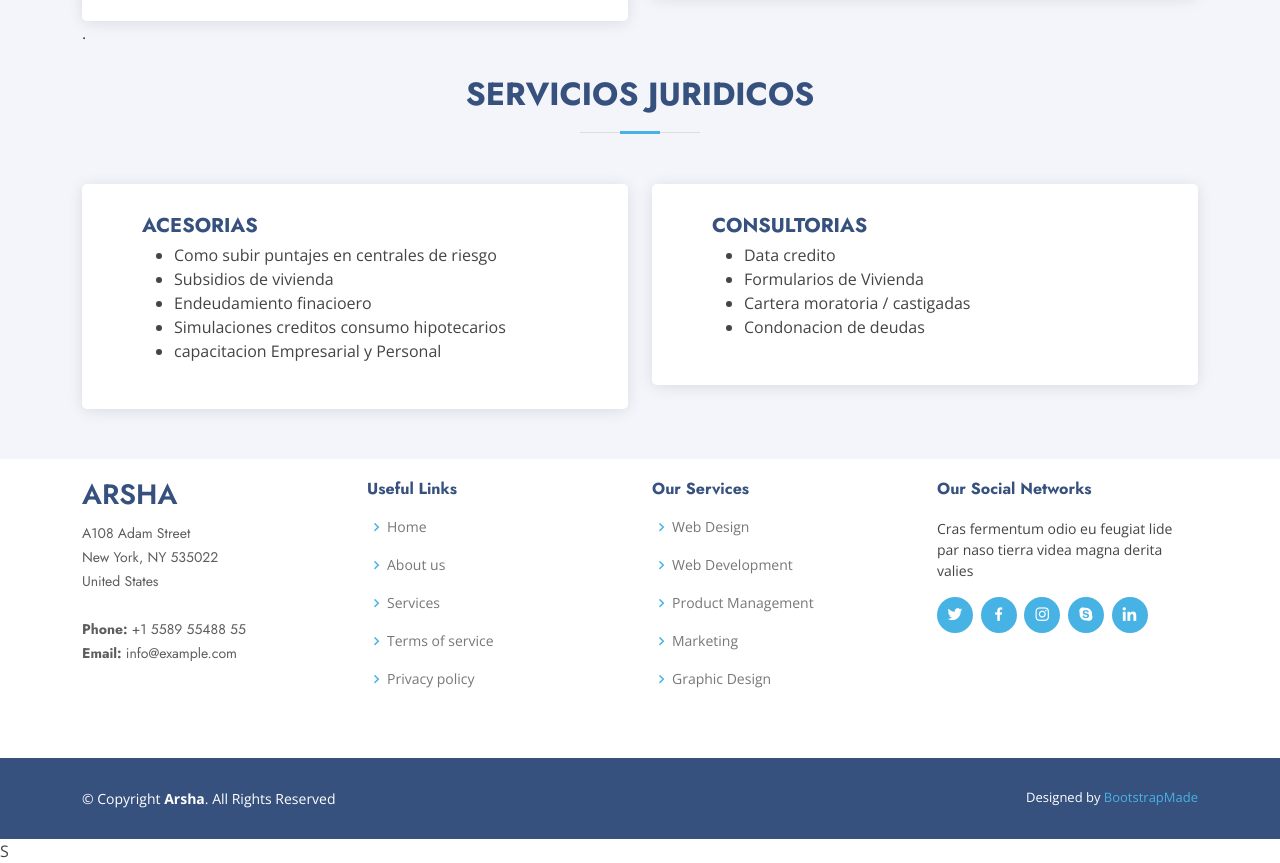
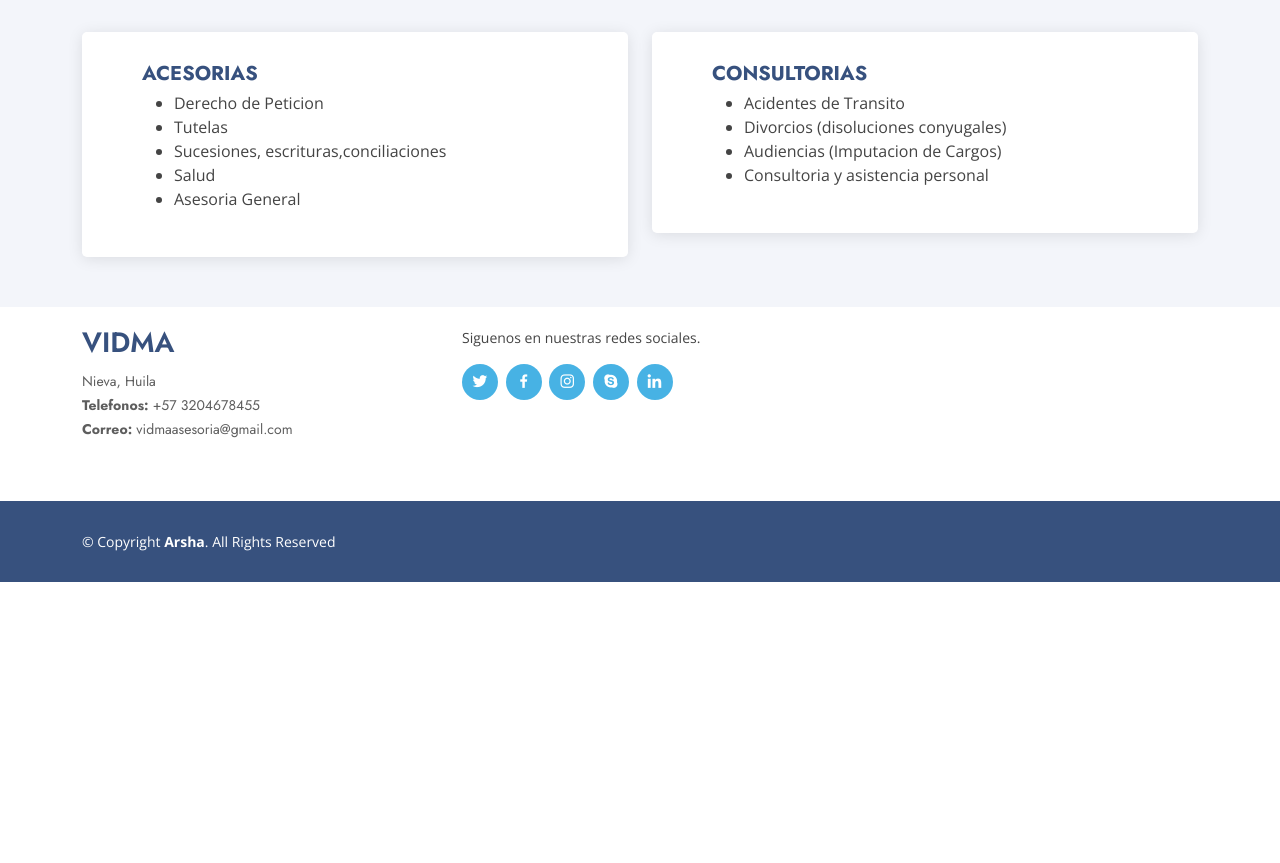
Before and after one commit to storeroAss/VIDMA, a plain HTML site: page oportunidades.html in a window 1280 px wide. Shown: the part 1032-1895 px from the top of the page. After the commit the page ends 1614 px from the top, so only its background shows below. Drawn offline with nearby package versions, Linux system fonts and the light colour scheme.

Commit message:
se corrigio todos los errores

```diff
--- a/oportunidades.html
+++ b/oportunidades.html
@@ -52,17 +52,12 @@
     </div>
   </header><!-- End Header -->
 
-  <!-- ======= Hero Section ======= -->
-  <section id="hero" class="d-flex align-items-center">
+  <div class="container">
+        <img src="assets/img/hero-ing.jpeg" class="img-fluid animated" alt="">
 
-    <div class="container">
-      <div class="col-lg-8" data-aos="zoom-in" data-aos-delay="200">
-        <img src="assets/img/hero-ing.jpeg" class="img-fluid animated" alt="">
-        </div>
-    </div>
-  </section><!-- End Hero -->
+  </div>
 
-  <!-- ======= Team Section ======= -->
+  <!-- ======= Servicio Section ======= -->
   <section id="team" class="team section-bg">
     <div class="container" data-aos="fade-up">
 
@@ -117,11 +112,11 @@
             <div class="member-info">
               <h4>ACESORIAS</h4>
               <ul>
-                <li>Como subir puntajes en centrales de riesgo</li>
-                <li>Subsidios de vivienda</li>
-                <li>Endeudamiento finacioero</li>
-                <li>Simulaciones creditos consumo hipotecarios</li>
-                <li>capacitacion Empresarial y Personal</li>
+                <li>Derecho de Peticion</li>
+                <li>Tutelas</li>
+                <li>Sucesiones, escrituras,conciliaciones</li>
+                <li>Salud</li>
+                <li>Asesoria General</li>
               </ul>
             </div>
           </div>
@@ -132,17 +127,17 @@
             <div class="member-info">
               <h4>CONSULTORIAS</h4>
               <ul>
-                <li>Data credito</li>
-                <li>Formularios de Vivienda</li>
-                <li>Cartera moratoria / castigadas</li>
-                <li>Condonacion de deudas</li>
+                <li>Acidentes de Transito</li>
+                <li>Divorcios (disoluciones conyugales)</li>
+                <li>Audiencias (Imputacion de Cargos)</li>
+                <li>Consultoria y asistencia personal</li>
               </ul>
             </div>
           </div>
         </div>
 
     </div>
-  </section><!-- End Team Section -->
+  </section><!-- End servicios Section -->
 
   <!-- ======= Footer ======= -->
   <footer id="footer">
@@ -150,42 +145,16 @@
       <div class="container">
         <div class="row">
 
-          <div class="col-lg-3 col-md-6 footer-contact">
-            <h3>Arsha</h3>
+          <div class="col-lg-4 col-md-2 footer-contact">
+            <h3>VIDMA</h3>
             <p>
-              A108 Adam Street <br>
-              New York, NY 535022<br>
-              United States <br><br>
-              <strong>Phone:</strong> +1 5589 55488 55<br>
-              <strong>Email:</strong> info@example.com<br>
+              Nieva, Huila <br>
+              <strong>Telefonos:</strong> +57 3204678455<br>
+              <strong>Correo:</strong> vidmaasesoria@gmail.com<br>
             </p>
           </div>
-
-          <div class="col-lg-3 col-md-6 footer-links">
-            <h4>Useful Links</h4>
-            <ul>
-              <li><i class="bx bx-chevron-right"></i> <a href="#">Home</a></li>
-              <li><i class="bx bx-chevron-right"></i> <a href="#">About us</a></li>
-              <li><i class="bx bx-chevron-right"></i> <a href="#">Services</a></li>
-              <li><i class="bx bx-chevron-right"></i> <a href="#">Terms of service</a></li>
-              <li><i class="bx bx-chevron-right"></i> <a href="#">Privacy policy</a></li>
-            </ul>
-          </div>
-
-          <div class="col-lg-3 col-md-6 footer-links">
-            <h4>Our Services</h4>
-            <ul>
-              <li><i class="bx bx-chevron-right"></i> <a href="#">Web Design</a></li>
-              <li><i class="bx bx-chevron-right"></i> <a href="#">Web Development</a></li>
-              <li><i class="bx bx-chevron-right"></i> <a href="#">Product Management</a></li>
-              <li><i class="bx bx-chevron-right"></i> <a href="#">Marketing</a></li>
-              <li><i class="bx bx-chevron-right"></i> <a href="#">Graphic Design</a></li>
-            </ul>
-          </div>
-
-          <div class="col-lg-3 col-md-6 footer-links">
-            <h4>Our Social Networks</h4>
-            <p>Cras fermentum odio eu feugiat lide par naso tierra videa magna derita valies</p>
+          <div class="col-lg-4 col-md-2 footer-links">
+            <p>Siguenos en nuestras redes sociales.</p>
             <div class="social-links mt-3">
               <a href="#" class="twitter"><i class="bx bxl-twitter"></i></a>
               <a href="#" class="facebook"><i class="bx bxl-facebook"></i></a>
@@ -194,7 +163,6 @@
               <a href="#" class="linkedin"><i class="bx bxl-linkedin"></i></a>
             </div>
           </div>
-
         </div>
       </div>
     </div>
@@ -208,23 +176,9 @@
         <!-- You can delete the links only if you purchased the pro version. -->
         <!-- Licensing information: https://bootstrapmade.com/license/ -->
         <!-- Purchase the pro version with working PHP/AJAX contact form: https://bootstrapmade.com/arsha-free-bootstrap-html-template-corporate/ -->
-        Designed by <a href="https://bootstrapmade.com/">BootstrapMade</a>
       </div>
     </div>
-  </footer><!-- End Footer -->S
-
-
-
-
-
-
-
-
-
-
-
-
-
+  </footer><!-- End Footer -->
 
   <!-- Vendor JS Files -->
   <script src="assets/vendor/aos/aos.js"></script>
@@ -233,7 +187,6 @@
   <script src="assets/vendor/isotope-layout/isotope.pkgd.min.js"></script>
   <script src="assets/vendor/swiper/swiper-bundle.min.js"></script>
   <script src="assets/vendor/waypoints/noframework.waypoints.js"></script>
-  <script src="assets/vendor/php-email-form/validate.js"></script>
 
   <!-- Template Main JS File -->
   <script src="assets/js/main.js"></script>
```
Also changed, not shown: contac.html (+1 -1 lines), forms/Readme.txt (deleted), 1 other file.
